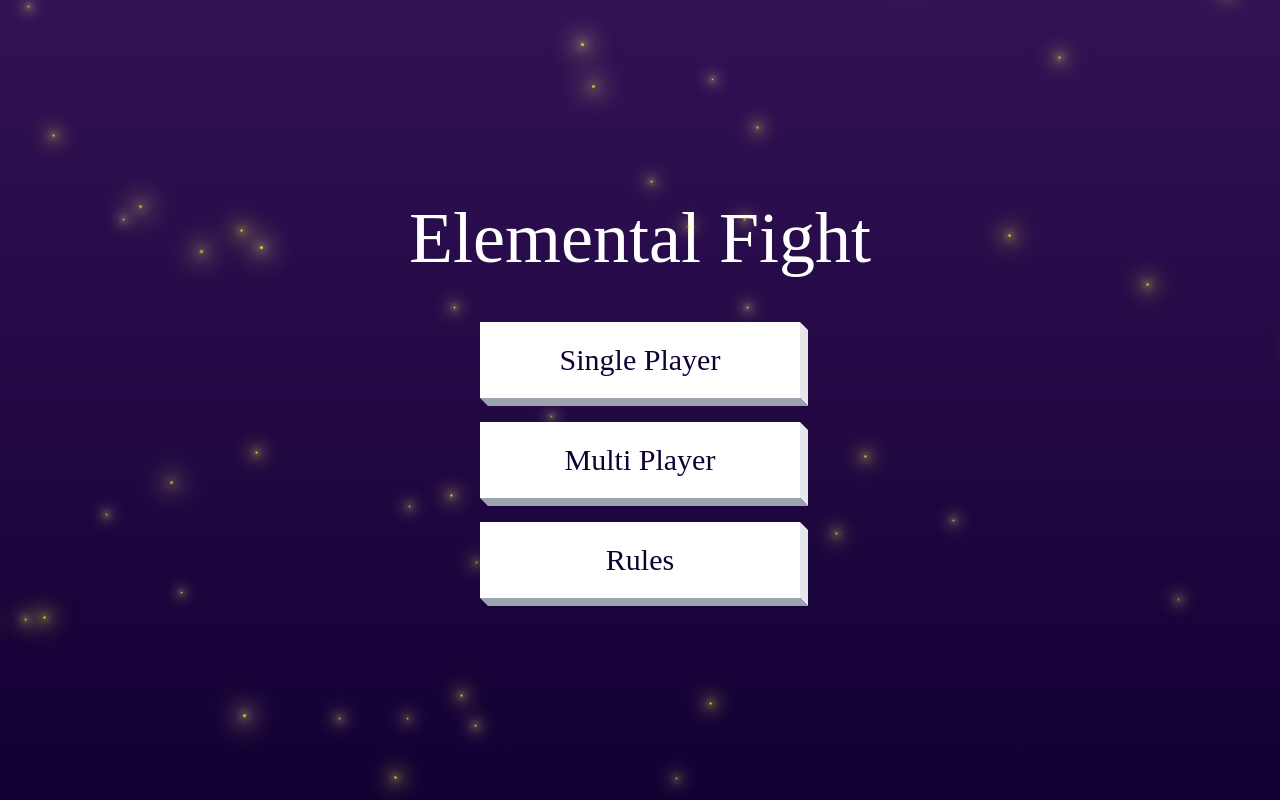
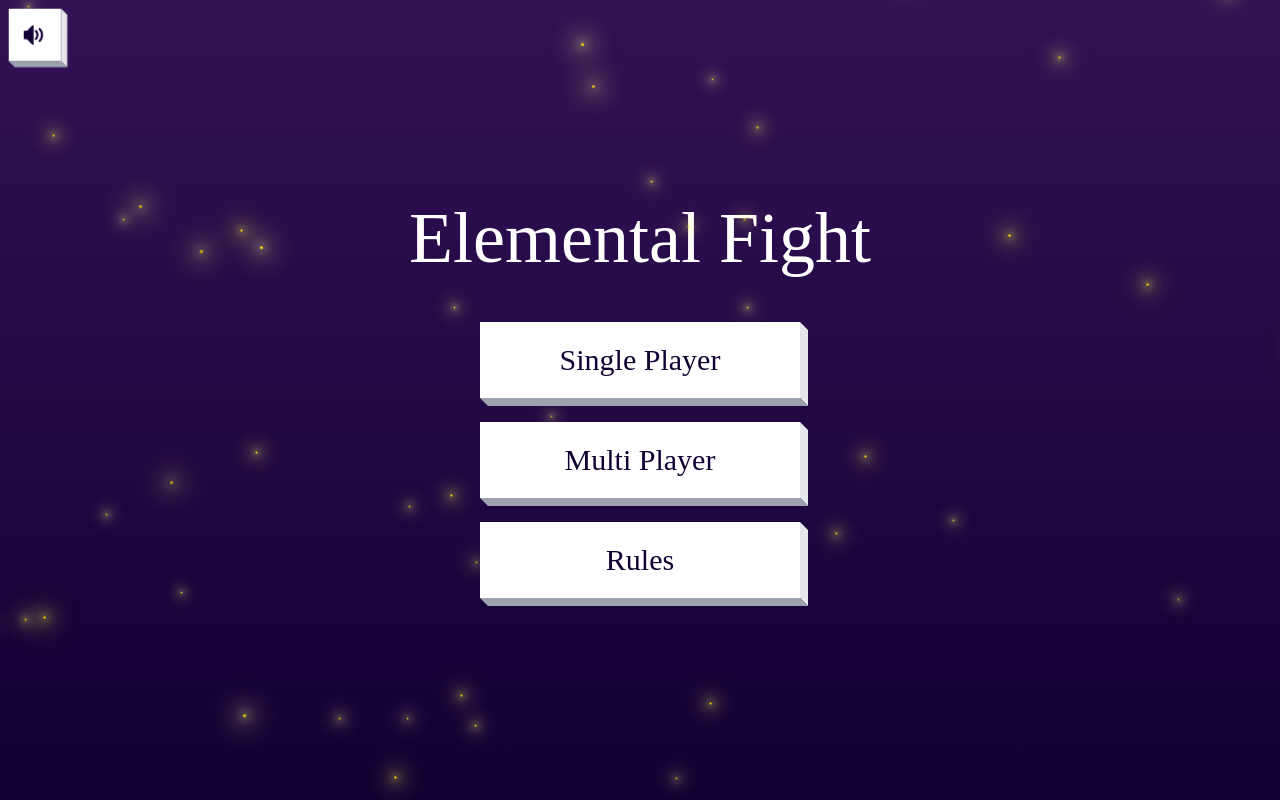
Before and after one commit to N-eeraj/elemental-fight, a React (Vite) app: page / in a window 1280 px wide. Built offline with nearby package versions, Linux system fonts and the light colour scheme; a web font is replaced by a local one.

Commit message:
Added sound toggle

```diff
--- a/src/App.jsx
+++ b/src/App.jsx
@@ -18,6 +18,7 @@ const App = () => {
   const [screen, setScreen] = useState('home')
   const [audioFile, setAudioFile] = useState(null)
   const [userInteracted, setUserInteracted] = useState(false)
+  const [sound, setSound] = useState(true)
   const audio = useRef(null)
 
   const $toast = (text, { type, theme, autoClose, onClose } = {}) => toast(text, {
@@ -54,15 +55,19 @@ const App = () => {
     if (!(audioFile && userInteracted)) return
     if (audio.current)
       audio.current.pause()
+    if (!sound)
+      return audio.current.pause()
     audio.current = new Audio(bgm[audioFile])
     audio.current.loop = true
     audio.current.volume = 0.25
     audio.current.play()
-  }, [audioFile, userInteracted])
+  }, [audioFile, sound, userInteracted])
+
+  const contextOptions = { sound, setScreen, setSound, setAudioFile, $toast }
 
   return (
     <div className='w-screen h-screen' onClick={handleUserInteraction}>
-      <MainContext.Provider value={{ setScreen, setAudioFile, $toast }}>
+      <MainContext.Provider value={contextOptions}>
         {currentScreen}
       </MainContext.Provider>
       <ToastContainer limit={1} />
--- a/src/components/Game/Over.jsx
+++ b/src/components/Game/Over.jsx
@@ -1,12 +1,12 @@
 import { useEffect, useContext } from 'react'
 import Button from '@components/Button'
+import { MainContext } from '@/App'
 import { GameContext } from '@game'
-import { MainContext } from '@/App'
 import { effects } from '@utils/audios'
 
 const Over = ({ onRestart, onPlayAgain, onExit }) => {
   const { multiPlayer, score } = useContext(GameContext)
-  const { setScreen } = useContext(MainContext)
+  const { sound, setScreen } = useContext(MainContext)
   const result = score.player < score.opponent ? 'Lose' : 'Win'
 
   const exit = () => {
@@ -17,6 +17,7 @@ const Over = ({ onRestart, onPlayAgain, onExit }) => {
   }
 
   useEffect(() => {
+    if (!sound) return
     const audio = new Audio(effects[result === 'Win' ? 'win' : 'lose'])
     audio.play()
   }, [])
--- a/src/components/Game/Point.jsx
+++ b/src/components/Game/Point.jsx
@@ -1,14 +1,16 @@
 import { useEffect, useContext } from 'react'
 import { HiStar } from 'react-icons/hi'
+import { MainContext } from '@/App'
 import { GameContext } from '@game'
 import { effects } from '@utils/audios'
 
 const Point = ({ opponent = false }) => {
+  const { sound } = useContext(MainContext)
   const gameContext = useContext(GameContext)
   const points = gameContext?.score[opponent ? 'opponent' : 'player']
 
   useEffect(() => {
-    if (!points) return
+    if (!points || !sound) return
     const audio = new Audio(effects[opponent ? 'opponentPoint' : 'point'])
     audio.play()
   }, [points])
--- a/src/components/screens/Home.jsx
+++ b/src/components/screens/Home.jsx
@@ -1,10 +1,11 @@
 import { useEffect, useContext } from 'react'
 import Button from '@components/Button'
 import Sparkle from '@animations/Sparkle'
+import { ImVolumeMedium, ImVolumeMute2 } from 'react-icons/im'
 import { MainContext } from '@/App'
 
 const Home = () => {
-  const { setScreen, setAudioFile } = useContext(MainContext)
+  const { sound, setScreen, setSound, setAudioFile } = useContext(MainContext)
 
   const menuOptions = [
     { text: 'Single Player', value: 'singlePlayer', },
@@ -16,9 +17,14 @@ const Home = () => {
     setAudioFile('screen')
   }, [])
 
+
   return (
     <>
       <Sparkle />
+
+      <Button className='!fixed scale-75' onClick={() => setSound(!sound)}>
+        { sound ? <ImVolumeMedium className='text-primary' /> : <ImVolumeMute2 className='text-primary'/> }
+      </Button>
 
       <div className='flex flex-col justify-center items-center gap-y-20 md:gap-y-12 magestic-screen px-10'>
         <h1 className='text-white text-6xl md:text-7xl text-center font-title leading-tight'>
```
